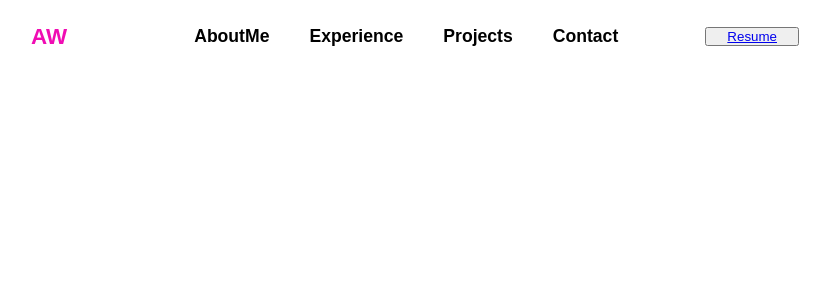
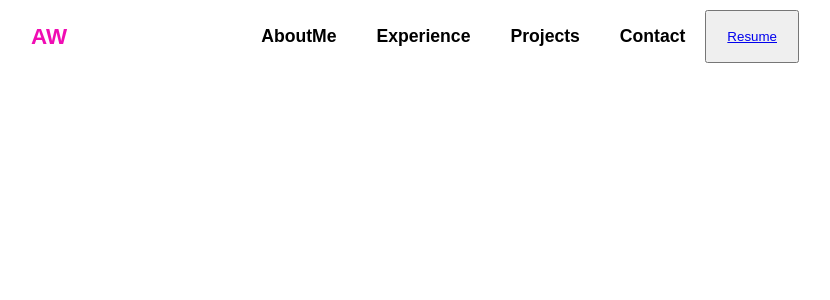
Before and after one commit to AgnesWangechi/Agnes-Wangechi, a React (Create React App) app: page / in a window 1280 px wide. Shown: the top 300 px of the page, without its empty margins (225-1055 px from the left). Built offline with nearby package versions, Linux system fonts and the light colour scheme.

Commit message:
Navbar change

```diff
--- a/src/Components/Navbar.css
+++ b/src/Components/Navbar.css
@@ -36,3 +36,6 @@ nav{
 #navbar li a:hover{
     color: #f00cb3;
 }
+#nav-items{
+    display: flex;
+}
--- a/src/Components/Navbar.jsx
+++ b/src/Components/Navbar.jsx
@@ -13,8 +13,8 @@ const Navbar = () => {
                     <li><a href="index.html">Projects</a></li>
                     <li><a href="index.html">Contact</a></li>
                 </ul>
+                <button><a href="index.html">Resume</a></button>
             </div>
-            <button><a href="index.html">Resume</a></button>
         </nav>
     </div>
   )
```
